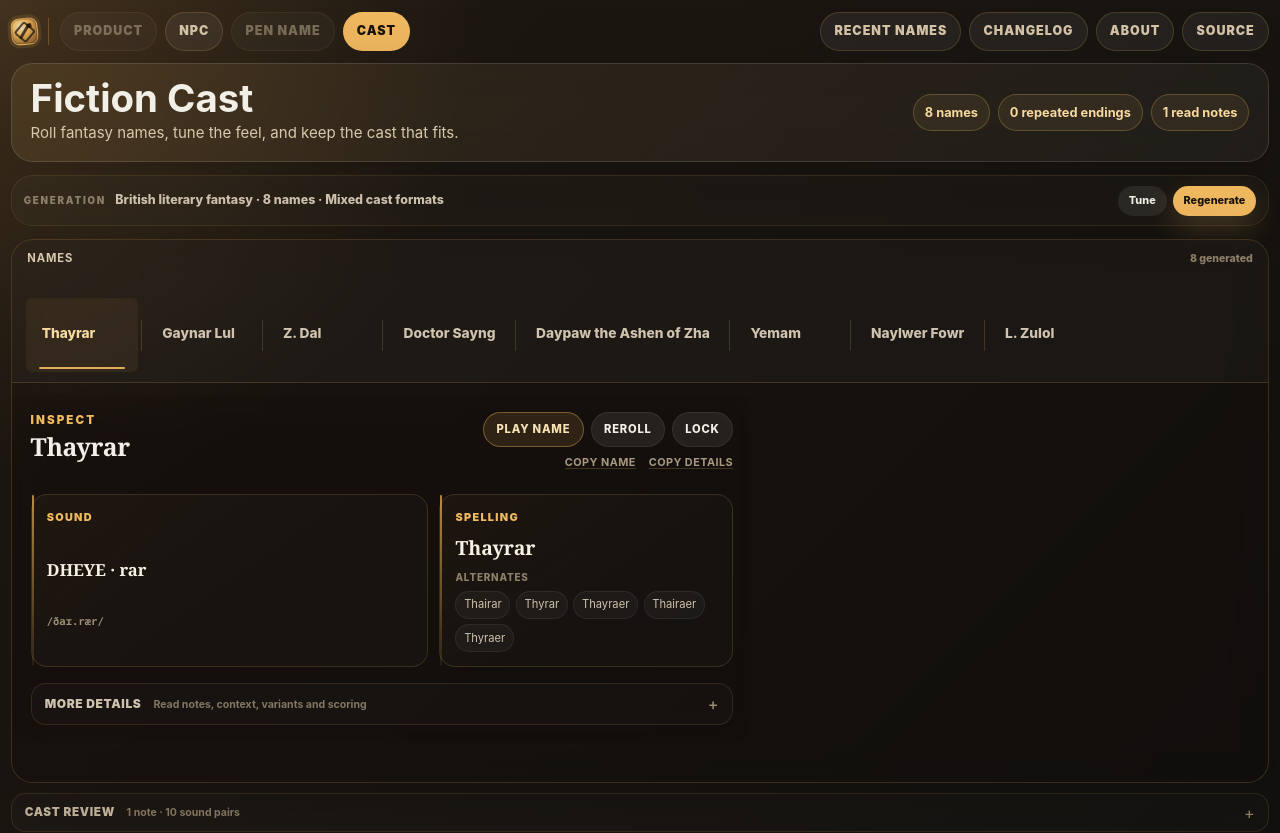
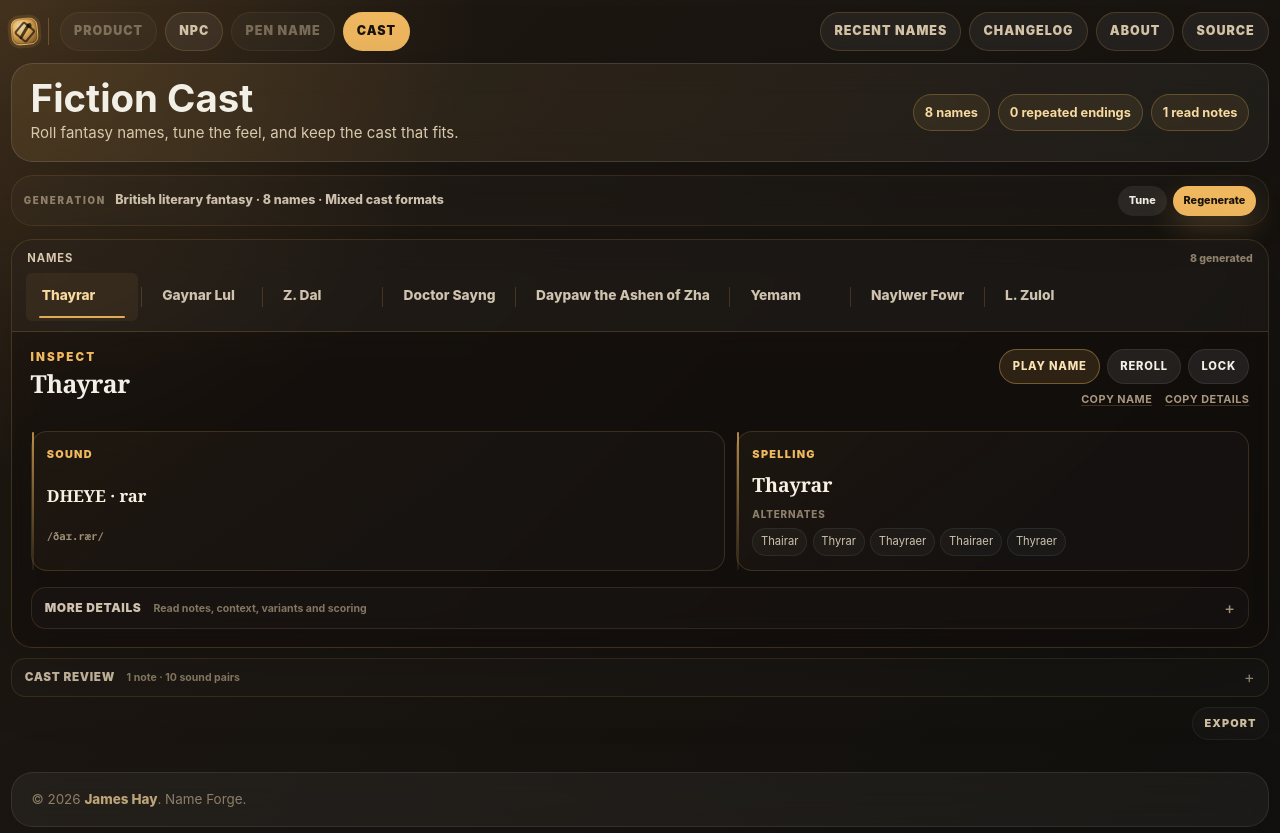
Before and after one commit to jaahay/name-forge, a React (Vite) app: page / in a window 1280 px wide. Shown: the top 833 px of the page. Built offline with nearby package versions, Linux system fonts and the light colour scheme.

Commit message:
Restore natural Fiction Cast document scrolling

```diff
--- a/src/cast-workbench.css
+++ b/src/cast-workbench.css
@@ -65,7 +65,6 @@
 }
 
 .cast-workbench-surface .selected-name-panel {
-  min-height: 100%;
   border: 0;
   border-radius: 0;
   padding: 1.05rem 1.15rem 1.15rem;
@@ -285,48 +284,6 @@
   border-top-color: rgba(240, 184, 95, 0.1);
 }
 
-@media (min-width: 901px) {
-  .cast-workbench-surface {
-    height: clamp(34rem, 60vh, 46rem);
-    min-height: 0;
-  }
-
-  .cast-workbench-inspector {
-    display: flex;
-    min-height: 0;
-    overflow: hidden;
-  }
-
-  .cast-workbench-surface .selected-name-panel {
-    display: flex;
-    flex: 1 1 auto;
-    flex-direction: column;
-    height: auto;
-    min-height: 0;
-    overflow: hidden;
-  }
-
-  .cast-workbench-surface .selected-name-panel > .inspector-more {
-    margin-top: auto;
-    min-height: 0;
-  }
-
-  .cast-workbench-surface .selected-name-panel > .inspector-more[open] {
-    display: flex;
-    flex: 1 1 auto;
-    flex-direction: column;
-    margin-top: 0;
-  }
-
-  .cast-workbench-surface .selected-name-panel > .inspector-more[open] .inspector-more-body {
-    flex: 1 1 auto;
-    min-height: 0;
-    overflow-y: auto;
-    scrollbar-gutter: stable;
-    overscroll-behavior: contain;
-  }
-}
-
 @media (max-width: 900px) {
   .configure-tray.collapsed .configure-summary-copy {
     display: grid;
```
